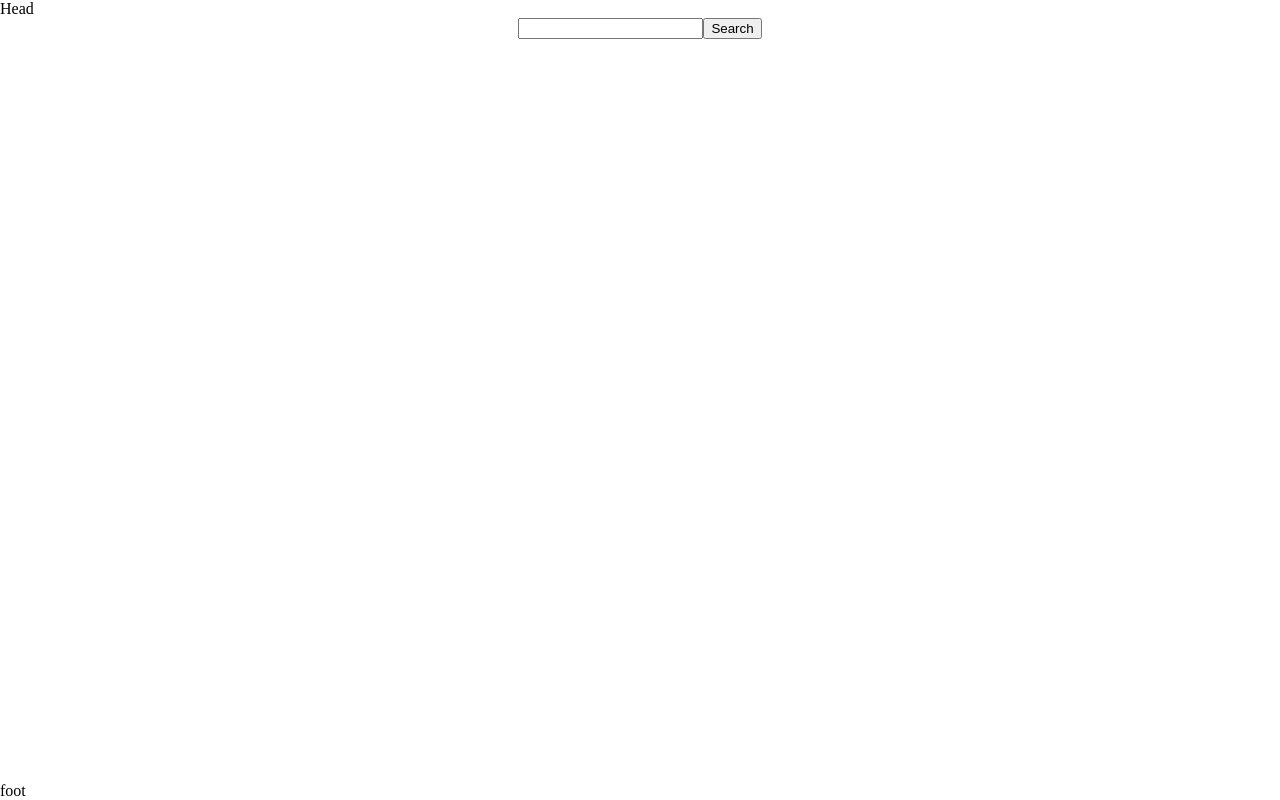
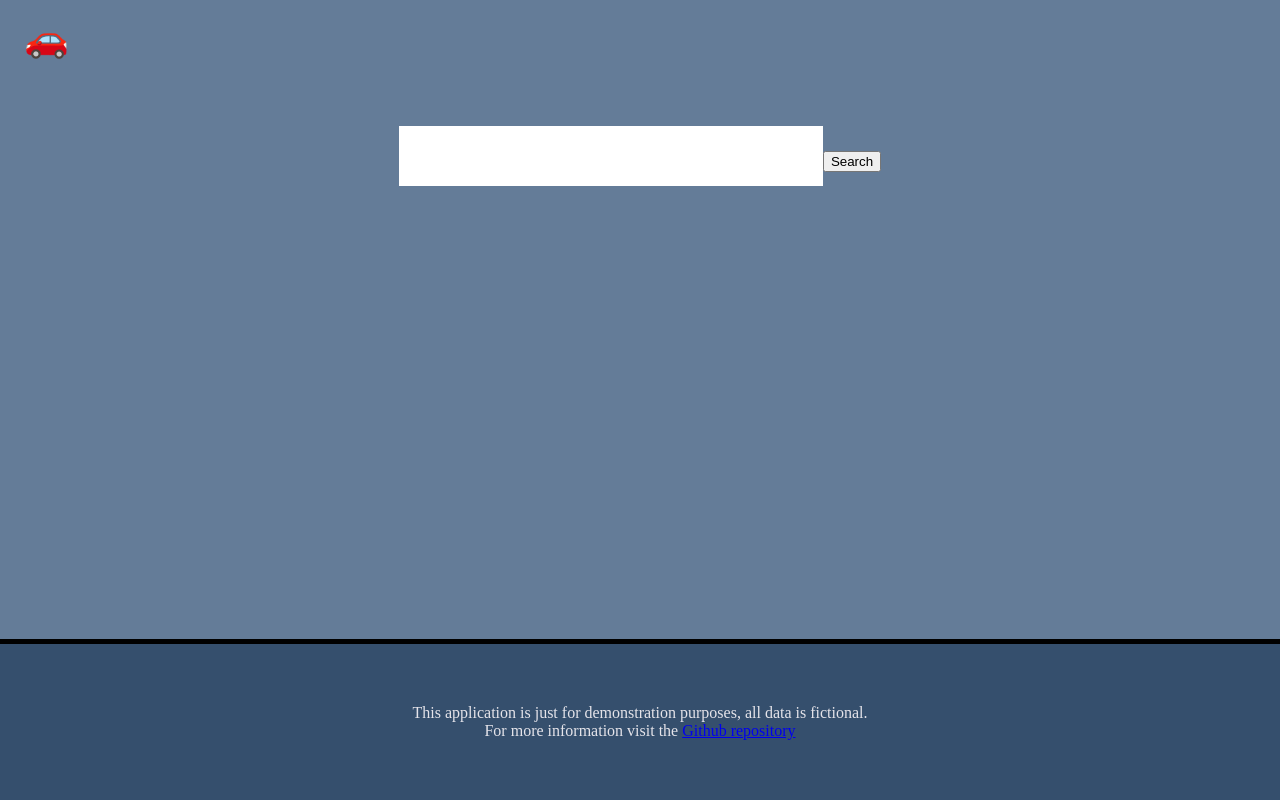
Before and after one commit to app-factory-team/api-creation-demo, a React (Create React App) app in the folder frontend/: page / in a window 1280 px wide. Built offline with nearby package versions, Linux system fonts and the light colour scheme.

Commit message:
styling changes

```diff
--- a/frontend/package.json
+++ b/frontend/package.json
@@ -2,6 +2,10 @@
   "name": "check-my-car",
   "version": "0.1.0",
   "private": true,
+  "repository": {
+    "type": "git",
+    "url": "https://github.com/app-factory-team/api-creation-demo.git"
+  },
   "dependencies": {
     "@testing-library/jest-dom": "^4.2.4",
     "@testing-library/react": "^9.5.0",
--- a/frontend/public/index.html
+++ b/frontend/public/index.html
@@ -10,34 +10,11 @@
       content="Web site created using create-react-app"
     />
     <link rel="apple-touch-icon" href="%PUBLIC_URL%/logo192.png" />
-    <!--
-      manifest.json provides metadata used when your web app is installed on a
-      user's mobile device or desktop. See https://developers.google.com/web/fundamentals/web-app-manifest/
-    -->
     <link rel="manifest" href="%PUBLIC_URL%/manifest.json" />
-    <!--
-      Notice the use of %PUBLIC_URL% in the tags above.
-      It will be replaced with the URL of the `public` folder during the build.
-      Only files inside the `public` folder can be referenced from the HTML.
-
-      Unlike "/favicon.ico" or "favicon.ico", "%PUBLIC_URL%/favicon.ico" will
-      work correctly both with client-side routing and a non-root public URL.
-      Learn how to configure a non-root public URL by running `npm run build`.
-    -->
-    <title>React App</title>
+    <title>Check My Car</title>
   </head>
   <body>
     <noscript>You need to enable JavaScript to run this app.</noscript>
     <div id="root"></div>
-    <!--
-      This HTML file is a template.
-      If you open it directly in the browser, you will see an empty page.
-
-      You can add webfonts, meta tags, or analytics to this file.
-      The build step will place the bundled scripts into the <body> tag.
-
-      To begin the development, run `npm start` or `yarn start`.
-      To create a production bundle, use `npm run build` or `yarn build`.
-    -->
   </body>
 </html>
--- a/frontend/src/App.css
+++ b/frontend/src/App.css
@@ -1,7 +1,17 @@
+:root {
+  --main-color-1: #647c98;
+  --main-color-2: #354f6d;
+  --main-color-3: #E5E4EA;
+  --main-color-4: #C1DCD6;
+  --main-color-5: #666769;
+}
+
 .App {
   display: flex;
-  min-height: 100vh;
+  height: 100vh;
   flex-direction: column;
+  align-items: center;
+  background-color: var(--main-color-1);
 }
 
 main {
@@ -9,8 +19,56 @@ main {
   display: flex;
   flex-direction: column;
   align-items: center;
+  max-width: 75vw;
+  width: 800px;
+}
+
+header {
+  padding: 18px 0;
+  width: 100%;
+}
+
+header a {
+  padding: 24px;
+  text-decoration: none;
+  font-size: 36px;
+}
+
+footer {
+  display: flex;
+  flex-direction: column;
+  align-items: center;
+  background-color: var(--main-color-2);
+  border-top: solid 5px black;
+  color: var(--main-color-3);
+  padding: 60px 0;
+  width: 100%;
+}
+
+footer div {
+  padding: 0 60px;
 }
 
 .search-error {
   color: red;
 }
+
+.search-bar {
+  padding: 48px 0;
+  max-width: 75vw;
+}
+
+.search-bar input {
+  height: 60px;
+  width: 400px;
+  max-width: calc(75vw - 24px);
+  border: 0;
+  padding: 0 12px;
+  letter-spacing: 5px;
+  font-size: 36px;
+  font-family: courier, monospace;
+}
+
+.car-stats {
+  background-color: var(--main-color-1);
+}
--- a/frontend/src/components/CarStats.js
+++ b/frontend/src/components/CarStats.js
@@ -6,7 +6,7 @@ export default ({
   registration,
   topSpeed
 }) => (
-  <div className='carStats'>
+  <div className='car-stats'>
     <span>Registration: { registration }</span>
     <span>Color: { color || 'Unknown' }</span>
     <span>Mileage: { mileage || 'Unknown' }</span>
--- a/frontend/src/components/Footer.js
+++ b/frontend/src/components/Footer.js
@@ -1,5 +1,12 @@
 import React from 'react'
+import { repository } from '../../package.json'
 
 export default () => (
-  <footer>foot</footer>
+  <footer>
+    <div>This application is just for demonstration purposes, all data is fictional.</div>
+    <div>
+      For more information visit the&nbsp;
+      <a href={repository.url.replace('.git', '')}>Github repository</a>
+    </div>
+  </footer>
 )
--- a/frontend/src/components/Header.js
+++ b/frontend/src/components/Header.js
@@ -1,5 +1,5 @@
 import React from 'react'
 
 export default () => (
-  <header>Head</header>
+  <header><a href='/'>🚗</a></header>
 )
--- a/frontend/src/components/SearchBar.js
+++ b/frontend/src/components/SearchBar.js
@@ -6,17 +6,21 @@ export default ({
   setConfirmedInputReg,
   setInputReg
 }) => (
-  <form onSubmit={ event => {
-    event.preventDefault()
-    setConfirmedInputReg(inputReg)
-    return false
-  } }>
+  <form
+    className='search-bar'
+    onSubmit={ event => {
+      event.preventDefault()
+      setConfirmedInputReg(inputReg)
+      return false
+    }}
+  >
     <input
       value={ inputReg }
-      onChange={ event => setInputReg(event.target.value) }
+      onChange={ event => setInputReg(event.target.value.toUpperCase()) }
       type='text'
       name='reg'
       autoComplete='off'
+      maxlength='10'
       className={ searchError ? 'search-error' : '' }
     />
     <button type='submit'>Search</button>
```
